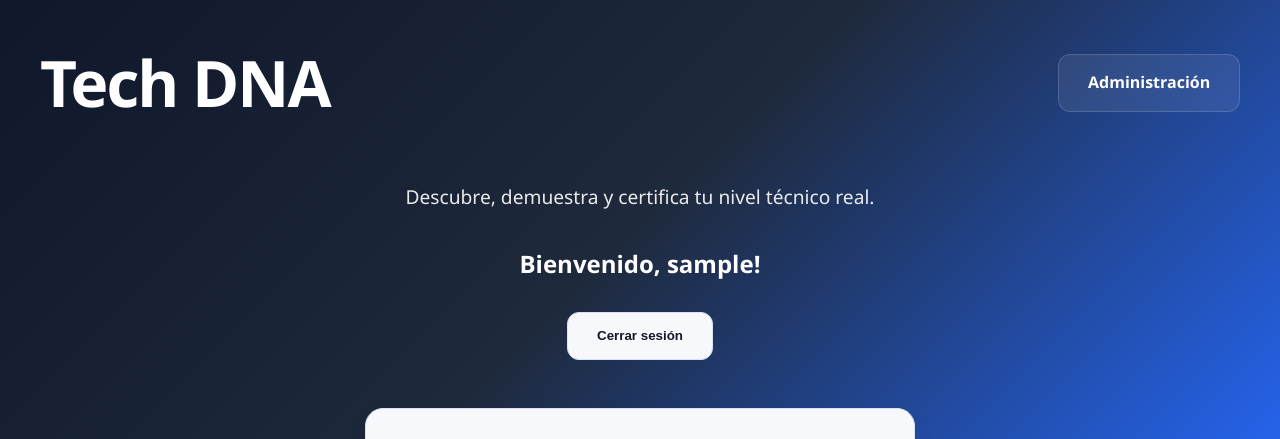
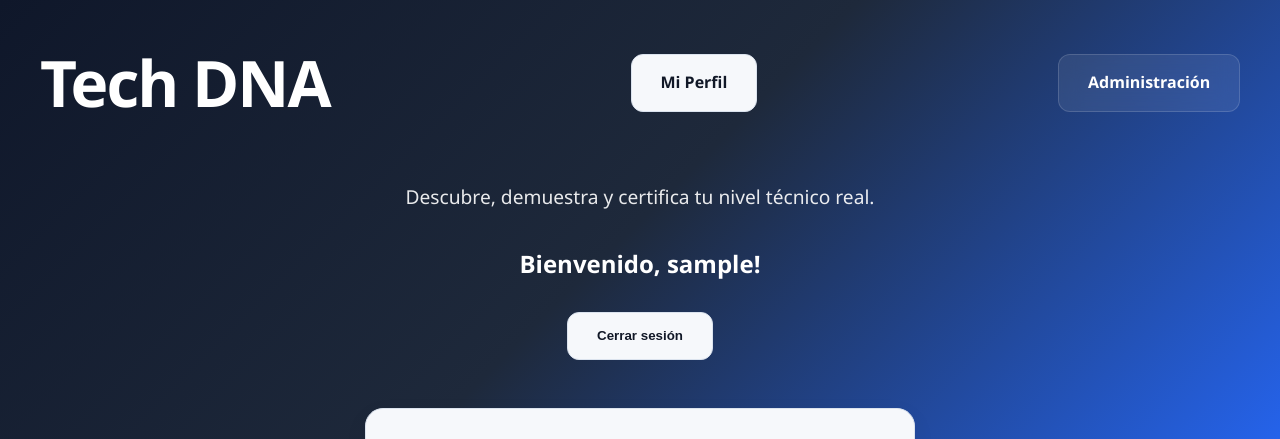
Before and after one commit to TechDNApp/TechDNApp, a Django app: page /accounts/profile/ in a window 1280 px wide. Shown: the top 439 px of the page. Run offline with Django 5.2, Linux system fonts and the light colour scheme; the visitor is signed in with stand-in values (Sample User, id 1).

Commit message:
refactor(base.html): add profile button on the header and remove administration button if it's not admin

```diff
--- a/_TechDna_/templates/base.html
+++ b/_TechDna_/templates/base.html
@@ -16,8 +16,17 @@
             <h1>Tech DNA</h1>
 
             {% if user.is_authenticated %}
-                <a href="/admin" class="btn btn-admin">Administración</a>
-            {% endif %}
+               <a href="{% url 'accounts:profile' %}" class="btn btn-secondary">
+                  Mi Perfil
+               </a>
+
+               {% if user.is_staff %}
+                   <a href="{% url 'admin:index' %}" class="btn btn-admin">
+                      Administración
+                   </a>
+               {% endif %}
+
+        {% endif %}
 
         </div>
 
```
